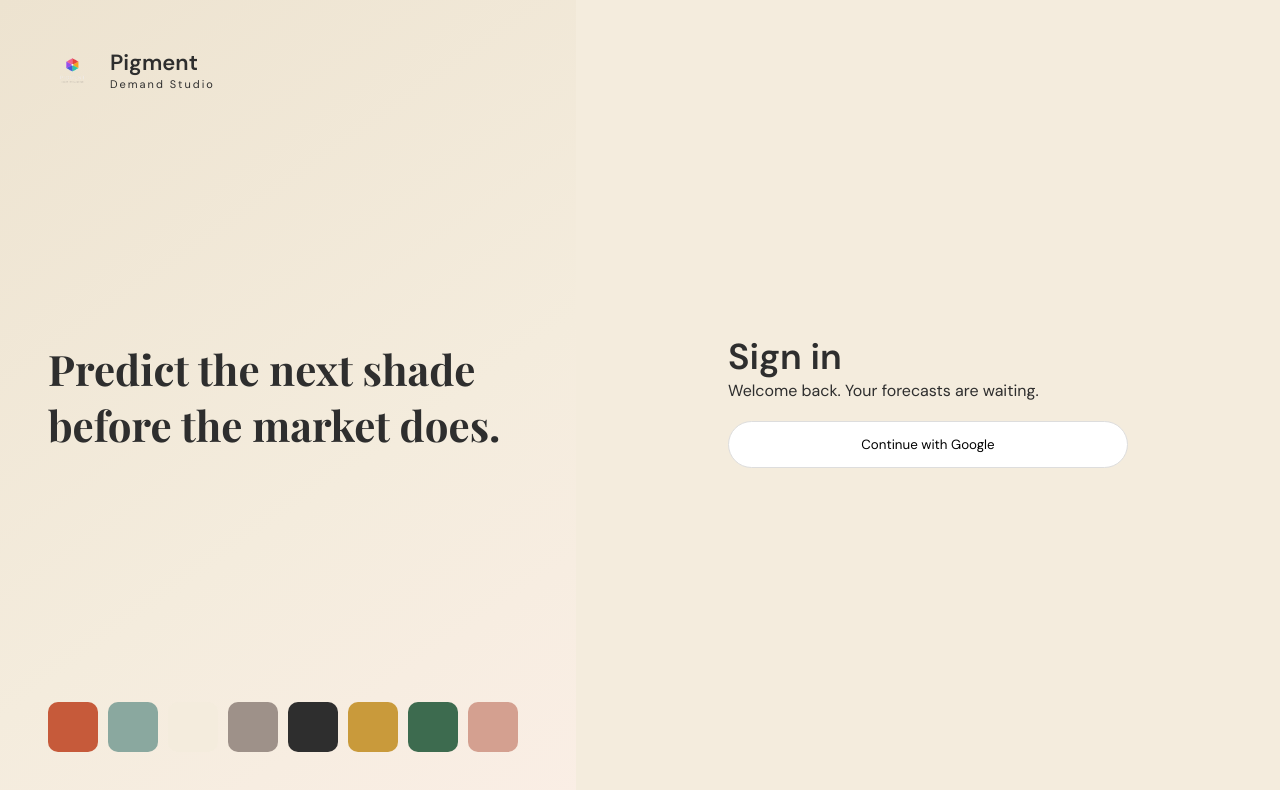
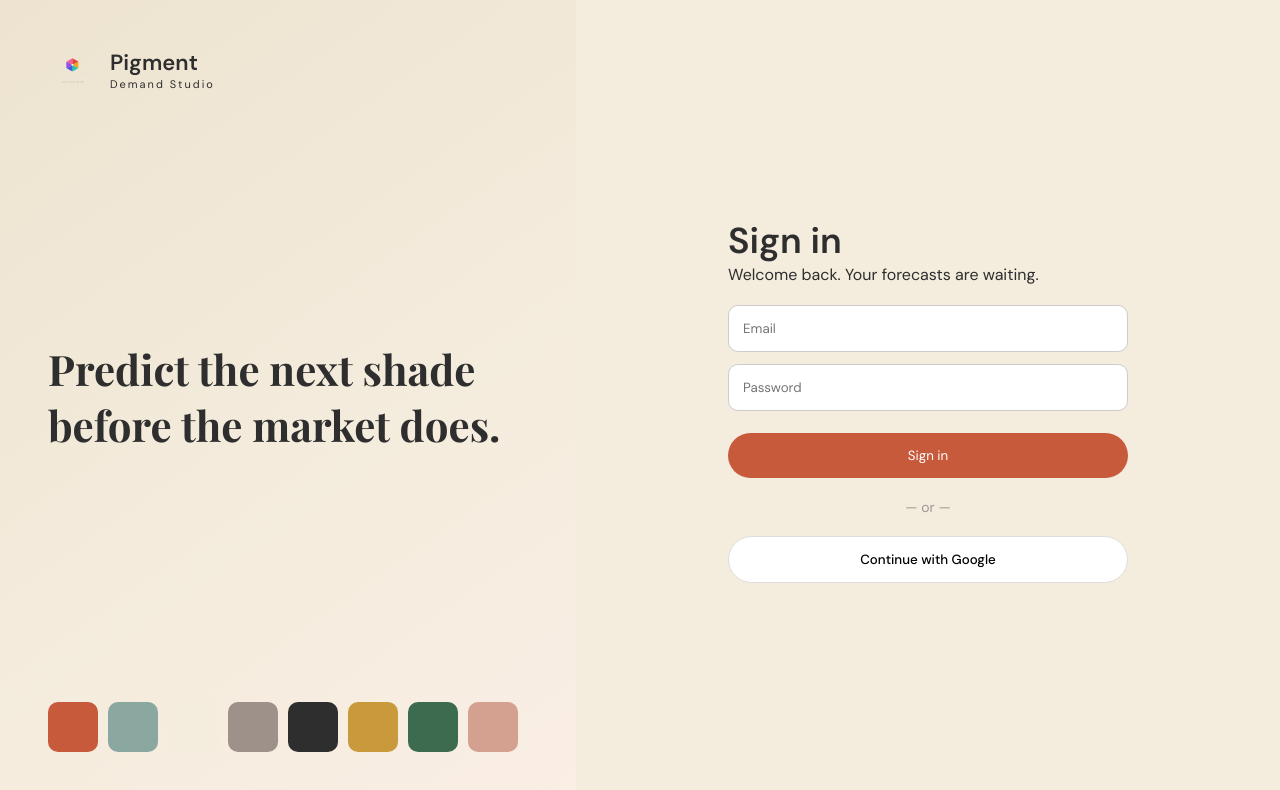
Before and after one commit to CRYPTO-JASH/Product-Management-Analysis, a React (Vite) app in the folder frontend/: page / in a window 1280 px wide. Shown: the top 790 px of the page. Built offline with nearby package versions, Linux system fonts and the light colour scheme.

Commit message:
fixed login

```diff
--- a/frontend/src/pages/Login.jsx
+++ b/frontend/src/pages/Login.jsx
@@ -1,11 +1,38 @@
-import React from 'react'
+import React, { useState } from 'react'
+import { useNavigate } from 'react-router-dom'
 import { supabase } from '../services/supabaseClient'
 import logo from '../assets/logo.png'
 
 const PALETTE = ['#C65A3A','#8AA89F','#F4ECDD','#9E9189','#2E2E2E','#C99A3B','#3D6B4F','#D4A090']
 
 export default function Login() {
+  const navigate = useNavigate()
 
+  const [email, setEmail] = useState('')
+  const [password, setPassword] = useState('')
+  const [loading, setLoading] = useState(false)
+  const [errorMsg, setErrorMsg] = useState('')
+
+  // 🔥 EMAIL LOGIN
+  const handleEmailLogin = async () => {
+    setLoading(true)
+    setErrorMsg('')
+
+    const { error } = await supabase.auth.signInWithPassword({
+      email,
+      password
+    })
+
+    setLoading(false)
+
+    if (error) {
+      setErrorMsg(error.message)
+    } else {
+      navigate('/dashboard')
+    }
+  }
+
+  // 🔥 GOOGLE LOGIN
   const handleGoogleLogin = async () => {
     const { error } = await supabase.auth.signInWithOAuth({
       provider: 'google',
@@ -19,7 +46,7 @@ export default function Login() {
   return (
     <div style={{ display:'flex', minHeight:'100vh', background:'var(--ivory)' }}>
 
-      {/* LEFT */}
+      {/* LEFT PANEL */}
       <div style={{
         width:'45%',
         background:'linear-gradient(145deg,#EDE3D0 0%,#F4ECDD 60%,#FAEEE5 100%)',
@@ -54,22 +81,61 @@ export default function Login() {
         </div>
       </div>
 
-      {/* RIGHT */}
+      {/* RIGHT PANEL */}
       <div style={{ flex:1, display:'flex', alignItems:'center', justifyContent:'center' }}>
         <div style={{ width:'400px' }}>
 
           <h2 style={{ fontSize:'36px' }}>Sign in</h2>
-          <p>Welcome back. Your forecasts are waiting.</p>
+          <p style={{ marginBottom:'20px' }}>
+            Welcome back. Your forecasts are waiting.
+          </p>
 
-          <button onClick={handleGoogleLogin} style={{
-            width:'100%',
-            padding:'14px',
-            marginTop:'20px',
-            borderRadius:'50px',
-            border:'1px solid #ddd',
-            background:'#fff',
-            cursor:'pointer'
+          {/* EMAIL INPUT */}
+          <input
+            type="email"
+            placeholder="Email"
+            value={email}
+            onChange={e => setEmail(e.target.value)}
+            style={inputStyle}
+          />
+
+          {/* PASSWORD INPUT */}
+          <input
+            type="password"
+            placeholder="Password"
+            value={password}
+            onChange={e => setPassword(e.target.value)}
+            style={inputStyle}
+          />
+
+          {/* ERROR */}
+          {errorMsg && (
+            <p style={{ color:'red', fontSize:'13px' }}>
+              {errorMsg}
+            </p>
+          )}
+
+          {/* EMAIL LOGIN BUTTON */}
+          <button
+            onClick={handleEmailLogin}
+            disabled={loading}
+            style={btnPrimary}
+          >
+            {loading ? "Signing in..." : "Sign in"}
+          </button>
+
+          {/* DIVIDER */}
+          <div style={{
+            textAlign:'center',
+            margin:'20px 0',
+            color:'#999',
+            fontSize:'14px'
           }}>
+            — or —
+          </div>
+
+          {/* GOOGLE LOGIN */}
+          <button onClick={handleGoogleLogin} style={googleBtn}>
             Continue with Google
           </button>
 
@@ -78,3 +144,32 @@ export default function Login() {
     </div>
   )
 }
+
+const inputStyle = {
+  width:'100%',
+  padding:'14px',
+  marginBottom:'12px',
+  borderRadius:'10px',
+  border:'1px solid #ccc'
+}
+
+const btnPrimary = {
+  width:'100%',
+  padding:'14px',
+  borderRadius:'50px',
+  background:'var(--terracotta)',
+  color:'#fff',
+  border:'none',
+  cursor:'pointer',
+  marginTop:'10px'
+}
+
+const googleBtn = {
+  width:'100%',
+  padding:'14px',
+  borderRadius:'50px',
+  border:'1px solid #ddd',
+  background:'#fff',
+  cursor:'pointer',
+  fontWeight:500
+}
```
